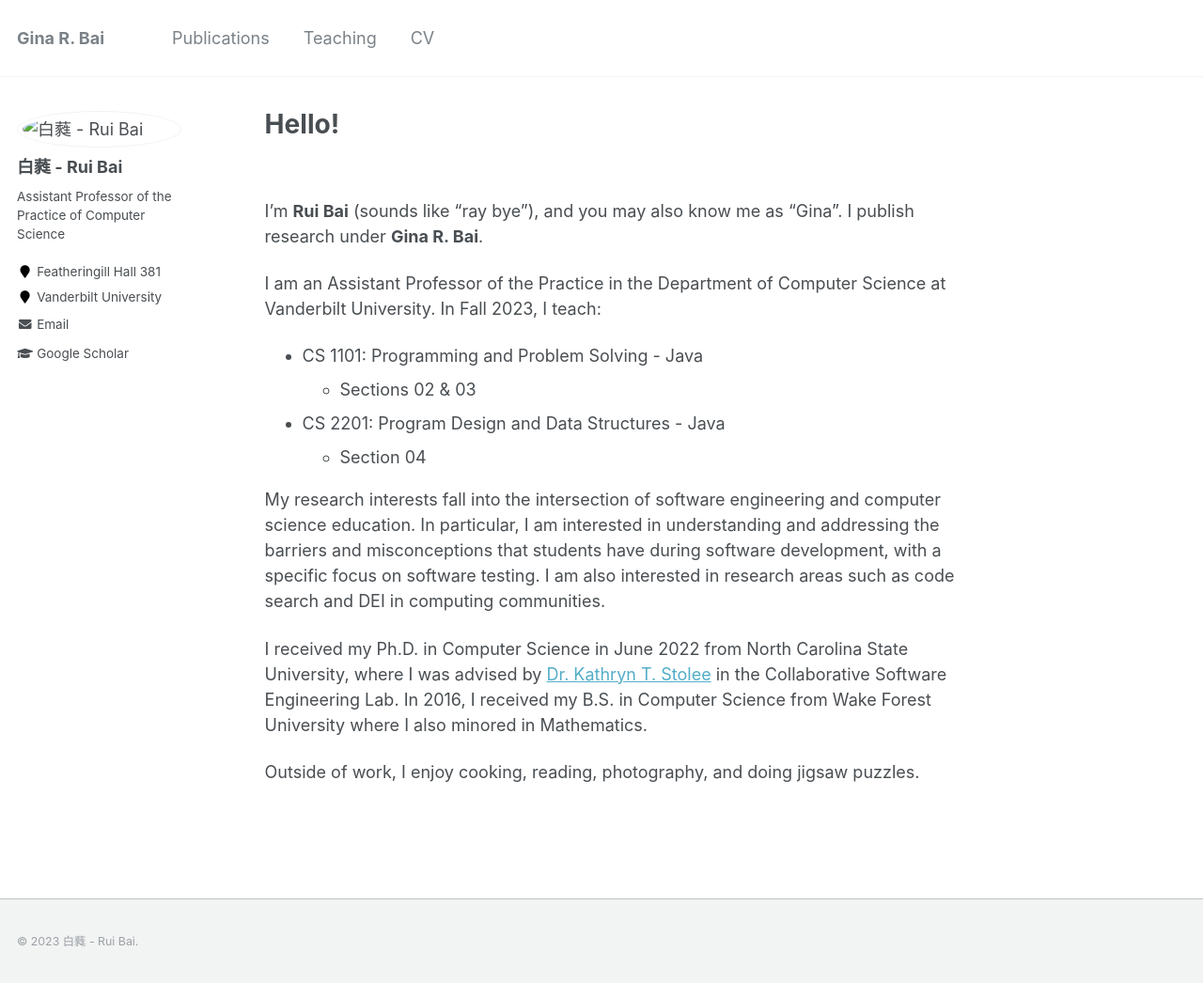
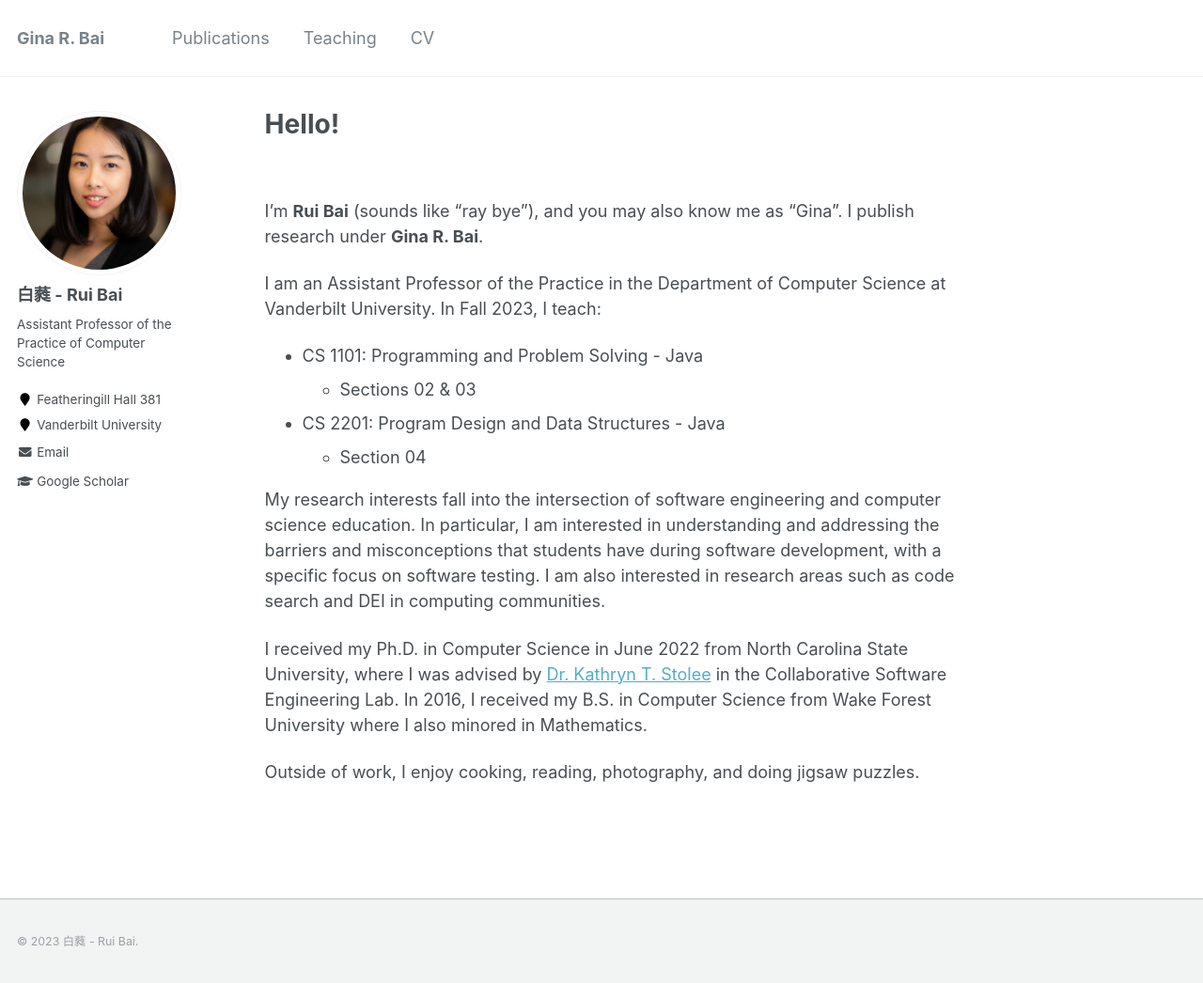
Before and after one commit to ginaBai/ginabai.github.io, a Jekyll site: the page built from _pages/about.md, in a window 1280 px wide and 1048 px high. Shown: the whole window at 94% size. Built offline with Jekyll 4.4.1, drawn with Linux system fonts in a browser that asks for light colours.

Commit message:
one more try

```diff
--- a/_config.yml
+++ b/_config.yml
@@ -81,7 +81,7 @@ analytics:
 # Site Author
 author:
   name             : "白蕤 - Rui Bai"
-  avatar           : "Bai-Profile.jpg"
+  avatar           : "ProfilePic.JPG"
   bio              : "Assistant Professor of the Practice of Computer Science"
   location         : "Featheringill Hall 381"
   employer         : "Vanderbilt University"
```
Also changed, not shown: files/CV/ProfilePic.JPG (renamed from files/CV/Bai-Profile.jpg).
